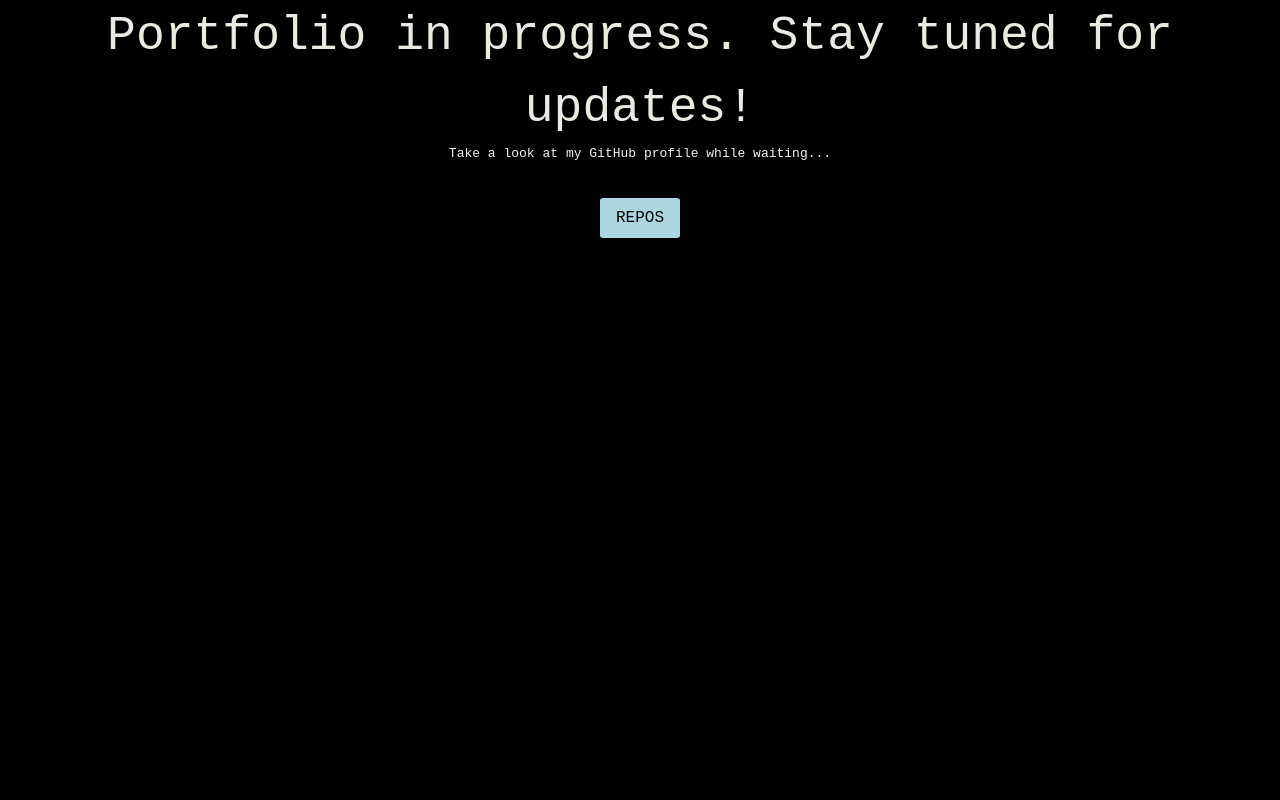
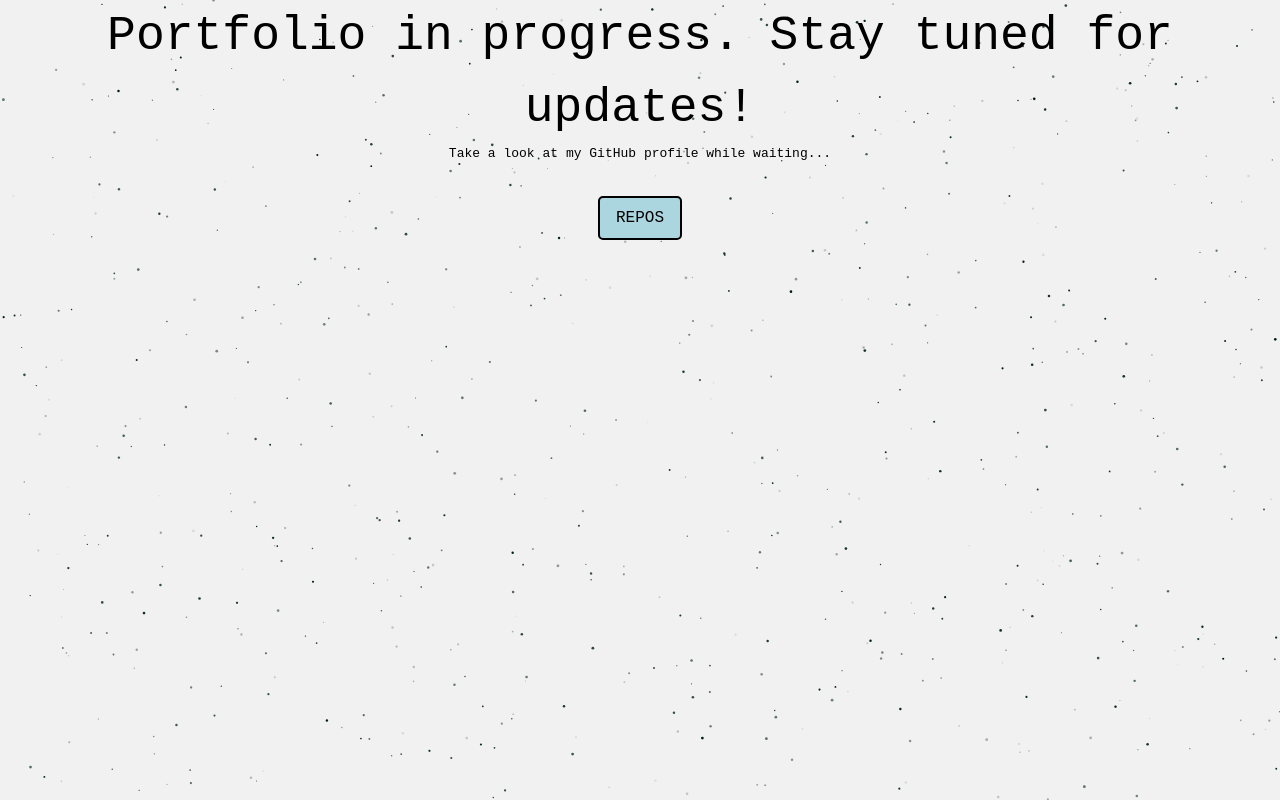
Before and after one commit to nathaliedpettersson/portfolio, a React (Create React App) app: page / in a window 1280 px wide. Built offline with nearby package versions, Linux system fonts and the light colour scheme.

Commit message:
feat: add tsparticles background

```diff
--- a/src/App.css
+++ b/src/App.css
@@ -2,8 +2,18 @@
 
 body {
   font-family: monospace;
-  background-color: var(--primary-background);
+  /* background-color: var(--primary-background); */
 }
+
+.wrapper {
+  z-index: 1;
+}
+
+#tsparticles {
+  position: fixed;
+  width: 100%;
+  z-index: -1;
+  }
 
 h1 {
   font-size: 3rem;
@@ -13,7 +23,6 @@ h1 {
 
 p {
   text-align: center;
-  color: #f1f1f1;
 }
 
 .link-container {
--- a/src/App.tsx
+++ b/src/App.tsx
@@ -2,6 +2,7 @@ import Particles from "react-tsparticles";
 import { loadFull } from "tsparticles";
 import { Link } from 'react-scroll';
 import './App.css';
+import { Container } from "react-dom";
 
 const App = () => {
 
@@ -9,16 +10,71 @@ const App = () => {
     await loadFull(main);
   }
 
-  const particlesLoaded = (container: any) => {
-    console.log(container);
-  };
+  // const particlesLoaded = (container: any) => {
+  //   console.log(container);
+  // };
 
   return (
     <div className="App">
+         <Particles
+      id="tsparticles"
+      init={particlesInit}
+      // loaded={particlesLoaded}
+      options={{
+        background: {
+          color: "f1f1f1",
+        },
+        fpsLimit: 20,
+        particles: {
+          shape: {
+            type: "circle",
+          },
+          size: {
+            random: {
+              enable: true,
+              minimumValue: 0.5,
+            },
+            value: 1.4,
+          },
+          color: {
+            value: "rgb(0,28,28)",
+          },
+          number: {
+            density: {
+              enable: true,
+              area: 1080,
+            },
+            limit: 0,
+            value: 800,
+          },
+          opacity: {
+            animation: {
+              enable: true,
+              minimumValue: 0.5,
+              speed: 1.2,
+              sync: false,
+            },
+            random: {
+              enable: true,
+              minimumValue: 0.1,
+            },
+            value: 1,
+          },
+          interactivity: {
+            detectsOn: "canvas",
+            events: {
+              resize: true,
+            },
+          },
+        },
+      }}
+      />
+      <div className="wrapper">
       <h1>Portfolio in progress. Stay tuned for updates!</h1>
       <p>Take a look at my GitHub profile while waiting...</p>
       <div className="link-container">
       <a href="https://github.com/nathaliedpettersson" target="_blank">REPOS</a>
+      </div>
       </div>
     </div>
   );
--- a/src/index.css
+++ b/src/index.css
@@ -3,8 +3,8 @@
 @tailwind utilities;
 
 :root {
---primary-background:#000000;
---primary-text: #E7EBE0FF;
+/* --primary-background:#000000; */
+--primary-text: black;
 --primary-link-button: #ABD6DFFF;
 }
 
```
